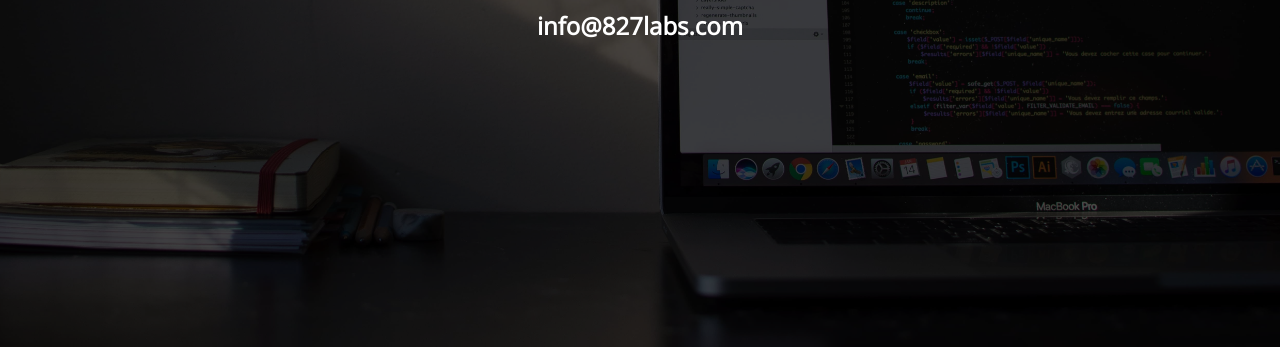
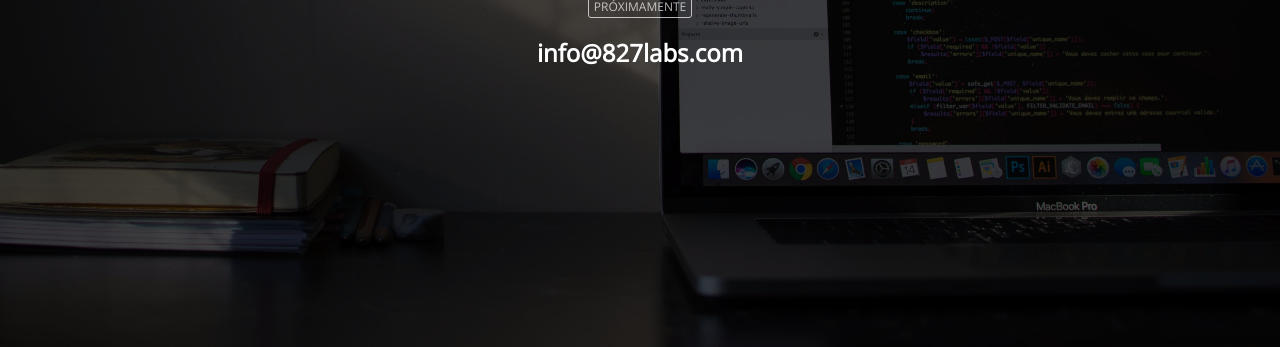
Before and after one commit to 827labs/website, a plain HTML site: page index.html in a window 1280 px wide. Shown: the part 453-800 px from the top of the page. Drawn offline with nearby package versions, Linux system fonts and the light colour scheme.

Commit message:
Coming soon label

```diff
--- a/827.css
+++ b/827.css
@@ -13,7 +13,8 @@ body {
 
 img {
   width: 200px;
-  margin-top: calc(50vh - 140px)
+  margin-top: calc(50vh - 140px);
+  margin-bottom: 5px;
 }
 
 .overlay {
@@ -22,3 +23,14 @@ img {
   height: 100vh;
   margin: 0 auto;
 }
+
+.label {
+  text-transform: uppercase;
+  font-size: 12px;
+  font-weight: lighter;
+  border: 1px solid white;
+  color: white;
+  border-radius: 3px;
+  padding: 2px 5px;
+  opacity: 0.7;
+}
--- a/index.html
+++ b/index.html
@@ -10,6 +10,8 @@
 <body>
     <div class="overlay">
         <img src="logo.svg" alt="" class="logo">
+        <br>
+        <span class="label">Próximamente</span>
         <h2>info@827labs.com</h2>
     </div>
 </body>
```
